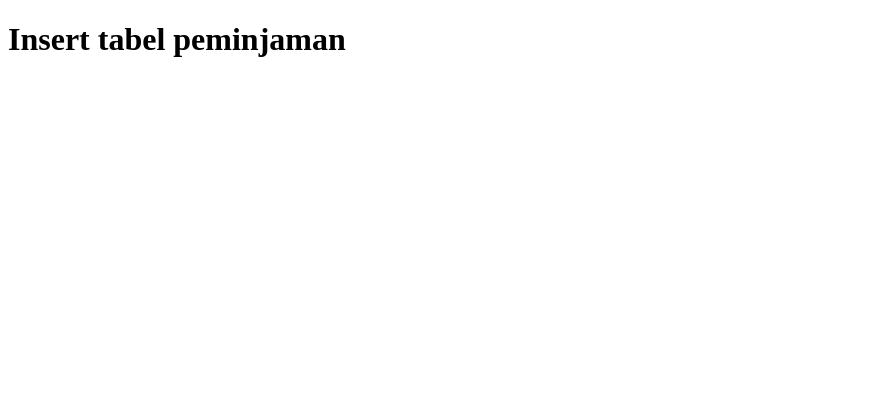
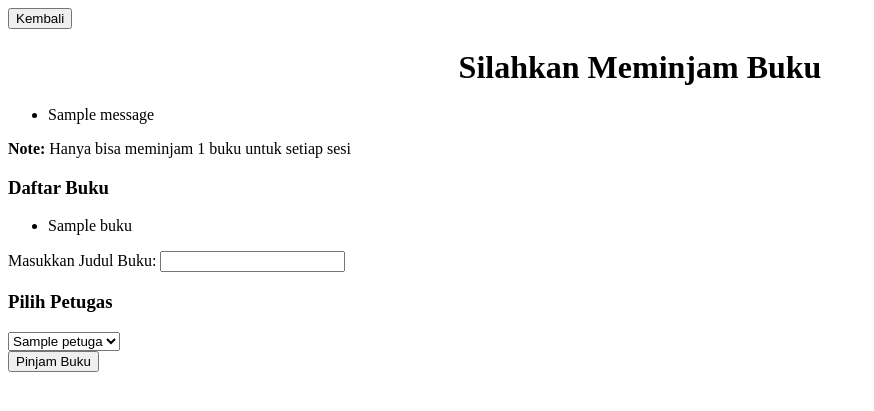
Before and after one commit to taufikyogapratama/PBOP_Tugas_Besar, a Flask app: template templates/pinjam_buku.html in a window 1280 px wide. Shown: the top 411 px of the page, without its empty margins (0-874 px from the left). Run offline with Flask 3, Linux system fonts and the light colour scheme; the template is opened without the code that fills it: most values are stand-ins (such as "Sample title", 1, 10 or a date in 2020); one stand-in notice (Sample message) is shown; some libraries are stand-ins or nearby versions.

Commit message:
feat: create login, register, and borrow book features for users

```diff
--- a/app.py
+++ b/app.py
@@ -1,15 +1,118 @@
-from flask import Flask, render_template
+from flask import Flask, render_template, request, redirect, url_for, flash, session
+from flask_mysqldb import MySQL
 
 app = Flask(__name__)
 
-@app.route("/")
-def first_menu():
-    return render_template("first_page.html")
+from flask_mysqldb import MySQL
+
+app = Flask(__name__)
+
+app.config['MYSQL_HOST'] = "127.0.0.1"
+app.config['MYSQL_USER'] = "root"
+app.config['MYSQL_PASSWORD'] = ""
+app.config['MYSQL_DB'] = "perpustakaan"
+app.config['SECRET_KEY'] = 'kunci_rahasia'
+
+
+mysql = MySQL(app)
+
+@app.route("/", methods=["GET", "POST"])
+def login():
+    if request.method == "POST":
+        username = request.form['username']
+        password = request.form['password']
+
+        # Periksa tabel `peminjam`
+        cur = mysql.connection.cursor()
+        cur.execute("SELECT * FROM peminjam WHERE nama_peminjam = %s AND password = %s", (username, password))
+        peminjam = cur.fetchone()
+
+        if peminjam:
+            user_id = peminjam[0]  # Mengambil id_peminjam
+            session['user_id'] = user_id
+            cur.close()
+            return redirect(url_for("pinjam_buku"))  # Jika ditemukan di tabel `peminjam`
+
+        # Periksa tabel `petugas`
+        cur.execute("SELECT * FROM petugas WHERE nama_petugas = %s AND password = %s", (username, password))
+        petugas = cur.fetchone()
+
+        if petugas:
+            cur.close()
+            return redirect(url_for("halaman_admin"))  # Jika ditemukan di tabel `petugas`
+
+        cur.close()
+        return redirect(url_for("register"))  # Jika tidak ditemukan di kedua tabel
+
+    return render_template("login.html")
+
+
+@app.route("/register")
+def register():
+    return render_template("register.html")
+
+@app.route("/register_user", methods=['GET', 'POST'])
+def register_user():
+    if request.method == "POST":
+        username = request.form['username']
+        password = request.form['password']
+
+        cur = mysql.connection.cursor()
+        cur.execute("INSERT INTO peminjam (nama_peminjam,  password) VALUES (%s, %s)", (username, password))
+        mysql.connection.commit()
+        cur.close()
+        return redirect(url_for("login"))
 
 @app.route("/halaman_admin")
 def halaman_admin():
     return render_template("admin.html")
 
-@app.route("/halaman_user")
-def halaman_user():
-    return render_template("user.html")
+@app.route("/pinjam_buku", methods=["GET", "POST"])
+def pinjam_buku():
+    username = request.args.get('username')
+    id_peminjam = request.args.get('id_peminjam')
+    user_id = session.get('user_id')
+    if user_id is None:
+        return redirect(url_for("login"))
+
+    cur = mysql.connection.cursor()
+
+    # Ambil daftar buku dan petugas
+    cur.execute("SELECT * FROM buku")
+    buku_list = cur.fetchall()
+
+    cur.execute("SELECT * FROM petugas")
+    petugas_list = cur.fetchall()
+
+    if request.method == "POST":
+        judul_buku = request.form['judul_buku']
+
+        # Cek apakah buku ada di database
+        cur.execute("SELECT * FROM buku WHERE judul_buku = %s", (judul_buku,))
+        buku = cur.fetchone()
+
+        if not buku:
+            # Buku tidak ditemukan, tampilkan pesan error
+            flash("Buku tidak ditemukan", "error")
+            return redirect(url_for("pinjam_buku", username=username, id_peminjam=id_peminjam))
+
+        # Mendapatkan id_petugas
+        id_petugas = request.form['petugas']
+
+        # Menyimpan data peminjaman ke tabel peminjaman
+        cur.execute("INSERT INTO peminjaman (id_buku, id_petugas, id_peminjam) VALUES (%s, %s, %s)",
+                    (buku[0], id_petugas, user_id))  # Buku[0] adalah id_buku
+        mysql.connection.commit()
+
+        cur.close()
+        return redirect(url_for("berhasil"))  # Redirect kembali
+
+    cur.close()
+    return render_template("pinjam_buku.html", buku_list=buku_list, petugas_list=petugas_list, username=username)
+
+@app.route("/berhasil")
+def berhasil():
+    return render_template("selesai.html")
+
+if __name__ == "__main__":
+    app.run(debug=True)
--- /dev/null
+++ b/templates/base.html
@@ -0,0 +1,11 @@
+<!DOCTYPE html>
+<html lang="en">
+<head>
+    <meta charset="UTF-8">
+    <meta name="viewport" content="width=device-width, initial-scale=1.0">
+    <title>Perpustakaan</title>
+</head>
+<body>
+    {% block content %}{% endblock %}
+</body>
+</html>
--- a/templates/pinjam_buku.html
+++ b/templates/pinjam_buku.html
@@ -1,11 +1,50 @@
-<!DOCTYPE html>
-<html lang="en">
-<head>
-    <meta charset="UTF-8">
-    <meta name="viewport" content="width=device-width, initial-scale=1.0">
-    <title>Document</title>
-</head>
-<body>
-    <h1>Insert tabel peminjaman</h1>
-</body>
-</html>
+{% extends 'base.html' %}
+
+{% block content %}
+<header>
+    <button onclick="window.location.href='/'">Kembali</button>
+    <h1 style="text-align: center; margin: 20px 0;">Silahkan Meminjam Buku</h1>
+</header>
+<main>
+    <!-- Menampilkan Flash Message jika ada -->
+    {% with messages = get_flashed_messages(with_categories=true) %}
+        {% if messages %}
+            <ul class="flashes">
+                {% for category, message in messages %}
+                    <li class="flash {{ category }}">{{ message }}</li>
+                {% endfor %}
+            </ul>
+        {% endif %}
+    {% endwith %}
+
+    <p><strong>Note:</strong> Hanya bisa meminjam 1 buku untuk setiap sesi</p>
+    <form method="POST">
+        <section class="Display Daftar Buku">
+            <h3>Daftar Buku</h3>
+            <ul>
+                {% for buku in buku_list %}
+                    <li>
+                        {{ buku[1] }}  <!-- Judul Buku -->
+                    </li>
+                {% endfor %}
+            </ul>
+        </section>
+
+        <!-- Formulir untuk memilih buku -->
+        <label for="inp_buku">Masukkan Judul Buku: </label>
+        <input type="text" id="inp_buku" name="judul_buku" required>
+
+        <!-- Pilih Petugas -->
+        <section class="Petugas">
+            <h3>Pilih Petugas</h3>
+            <select name="petugas">
+                {% for petugas in petugas_list %}
+                    <option value="{{ petugas[0] }}">{{ petugas[1] }}</option>
+                {% endfor %}
+            </select>
+        </section>
+
+        <button type="submit">Pinjam Buku</button>
+    </form>
+</main>
+{% endblock %}
--- /dev/null
+++ b/templates/selesai.html
@@ -0,0 +1,6 @@
+{% extends 'base.html' %}
+
+{% block content %}
+<button onclick="window.location.href='/'">Kembali</button>
+<h1>Berhasil</h1>
+{% endblock %}
```
Also changed, not shown: perpustakaan.sql (+60 -23 lines), templates/first_page.html (deleted, +0 -18 lines), templates/login.html (added, +18 -0 lines), templates/register.html (added, +18 -0 lines).
